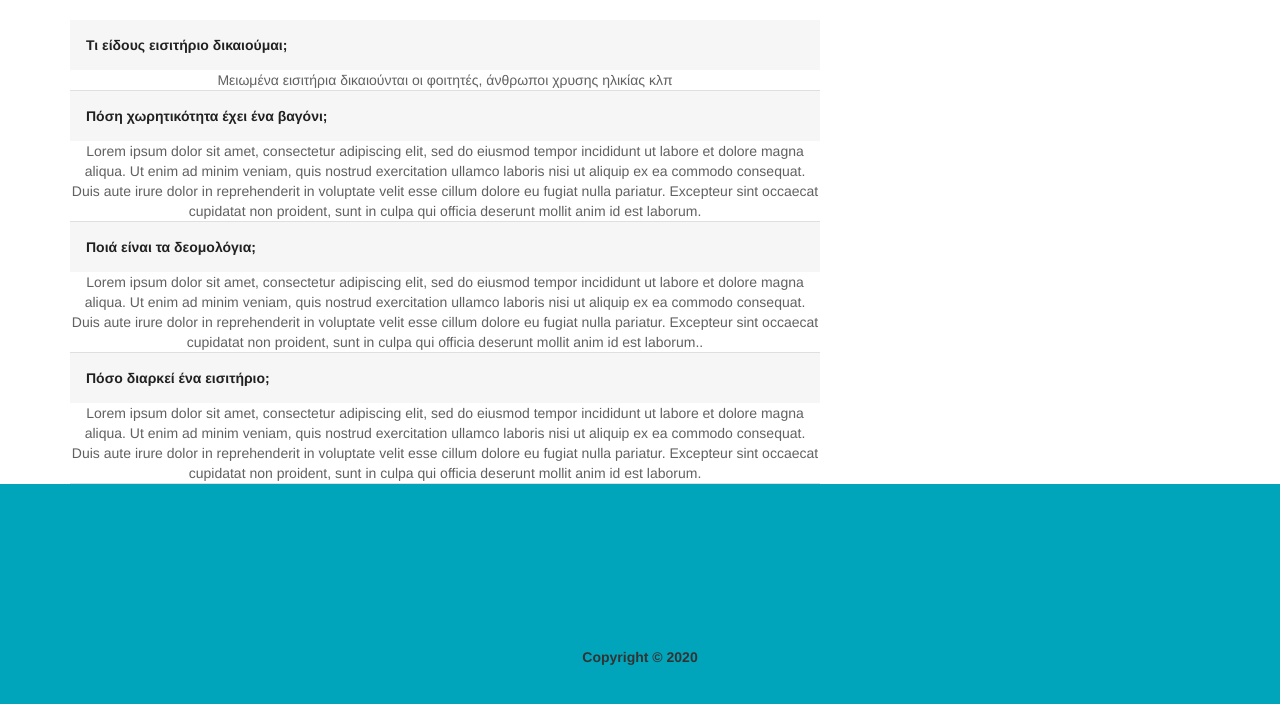
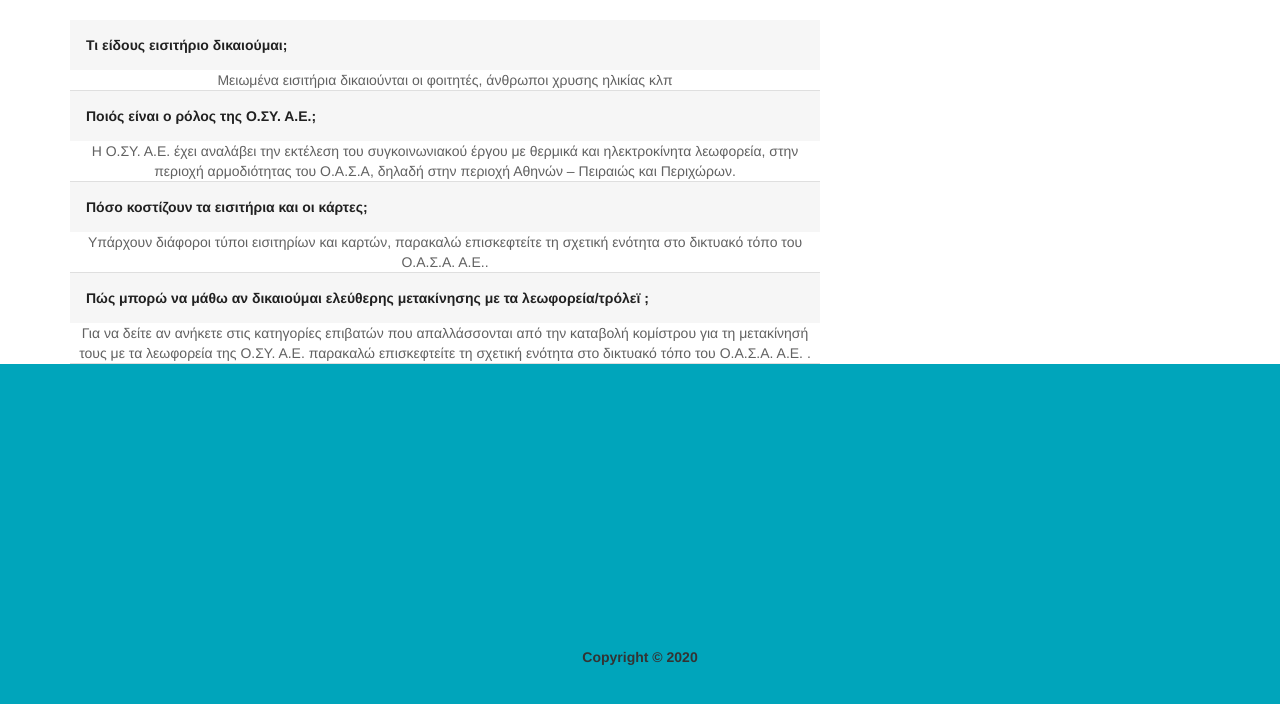
Before and after one commit to kkoukakis/hmc, a PHP site: page /faq.php in a window 1280 px wide. Shown: the part 53-757 px from the top of the page. Run offline with PHP 8.4, Linux system fonts and the light colour scheme.

Commit message:
Add files via upload

```diff
--- a/Exercise 3/oasagr/components/faq/faq.php
+++ b/Exercise 3/oasagr/components/faq/faq.php
@@ -43,36 +43,36 @@
                         <div class="card">
                             <div class="card-header" id="accordion-tab-1-heading-2">
                                 <h5>
-                                    <button class="btn btn-link" type="button" data-toggle="collapse" data-target="#accordion-tab-1-content-2" aria-expanded="false" aria-controls="accordion-tab-1-content-2">Πόση χωρητικότητα έχει ένα βαγόνι;</button>
+                                    <button class="btn btn-link" type="button" data-toggle="collapse" data-target="#accordion-tab-1-content-2" aria-expanded="false" aria-controls="accordion-tab-1-content-2"> Ποιός είναι ο ρόλος της Ο.ΣΥ. Α.Ε.;</button>
                                 </h5>
                             </div>
                             <div class="collapse show" id="accordion-tab-1-content-2" aria-labelledby="accordion-tab-1-heading-2" data-parent="#accordion-tab-1">
                                 <div class="card-body">
-                                    <p>Lorem ipsum dolor sit amet, consectetur adipiscing elit, sed do eiusmod tempor incididunt ut labore et dolore magna aliqua. Ut enim ad minim veniam, quis nostrud exercitation ullamco laboris nisi ut aliquip ex ea commodo consequat. Duis aute irure dolor in reprehenderit in voluptate velit esse cillum dolore eu fugiat nulla pariatur. Excepteur sint occaecat cupidatat non proident, sunt in culpa qui officia deserunt mollit anim id est laborum.</p>
+                                    <p>Η Ο.ΣΥ. Α.Ε. έχει αναλάβει την εκτέλεση του συγκοινωνιακού έργου με θερμικά και ηλεκτροκίνητα λεωφορεία, στην περιοχή αρμοδιότητας του Ο.Α.Σ.Α, δηλαδή στην περιοχή Αθηνών – Πειραιώς και Περιχώρων. </p>
                                 </div>
                             </div>
                         </div>
                         <div class="card">
                             <div class="card-header" id="accordion-tab-1-heading-3">
                                 <h5>
-                                    <button class="btn btn-link" type="button" data-toggle="collapse" data-target="#accordion-tab-1-content-3" aria-expanded="false" aria-controls="accordion-tab-1-content-3">Ποιά είναι τα δεομολόγια;</button>
+                                    <button class="btn btn-link" type="button" data-toggle="collapse" data-target="#accordion-tab-1-content-3" aria-expanded="false" aria-controls="accordion-tab-1-content-3">Πόσο κοστίζουν τα εισιτήρια και οι κάρτες;</button>
                                 </h5>
                             </div>
                             <div class="collapse show" id="accordion-tab-1-content-3" aria-labelledby="accordion-tab-1-heading-3" data-parent="#accordion-tab-1">
                                 <div class="card-body">
-                                    <p>Lorem ipsum dolor sit amet, consectetur adipiscing elit, sed do eiusmod tempor incididunt ut labore et dolore magna aliqua. Ut enim ad minim veniam, quis nostrud exercitation ullamco laboris nisi ut aliquip ex ea commodo consequat. Duis aute irure dolor in reprehenderit in voluptate velit esse cillum dolore eu fugiat nulla pariatur. Excepteur sint occaecat cupidatat non proident, sunt in culpa qui officia deserunt mollit anim id est laborum..</p>
+                                    <p>Υπάρχουν διάφοροι τύποι εισιτηρίων και καρτών, παρακαλώ επισκεφτείτε τη σχετική ενότητα στο δικτυακό τόπο του Ο.Α.Σ.Α. Α.Ε.. </p>
                                 </div>
                             </div>
                         </div>
                         <div class="card">
                             <div class="card-header" id="accordion-tab-1-heading-4">
                                 <h5>
-                                    <button class="btn btn-link" type="button" data-toggle="collapse" data-target="#accordion-tab-1-content-4" aria-expanded="false" aria-controls="accordion-tab-1-content-4">Πόσο διαρκεί ένα εισιτήριο;</button>
+                                    <button class="btn btn-link" type="button" data-toggle="collapse" data-target="#accordion-tab-1-content-4" aria-expanded="false" aria-controls="accordion-tab-1-content-4">	Πώς μπορώ να μάθω αν δικαιούμαι ελεύθερης μετακίνησης με τα λεωφορεία/τρόλεϊ ;</button>
                                 </h5>
                             </div>
                             <div class="collapse show" id="accordion-tab-1-content-4" aria-labelledby="accordion-tab-1-heading-4" data-parent="#accordion-tab-1">
                                 <div class="card-body">
-                                    <p>Lorem ipsum dolor sit amet, consectetur adipiscing elit, sed do eiusmod tempor incididunt ut labore et dolore magna aliqua. Ut enim ad minim veniam, quis nostrud exercitation ullamco laboris nisi ut aliquip ex ea commodo consequat. Duis aute irure dolor in reprehenderit in voluptate velit esse cillum dolore eu fugiat nulla pariatur. Excepteur sint occaecat cupidatat non proident, sunt in culpa qui officia deserunt mollit anim id est laborum.</p>
+                                    <p>Για να δείτε αν ανήκετε στις κατηγορίες επιβατών που απαλλάσσονται από την καταβολή κομίστρου για τη μετακίνησή τους με τα λεωφορεία της Ο.ΣΥ. Α.Ε. παρακαλώ επισκεφτείτε τη σχετική ενότητα στο δικτυακό τόπο του Ο.Α.Σ.Α. Α.Ε. . </p>
                                 </div>
                             </div>
                         </div>
```
